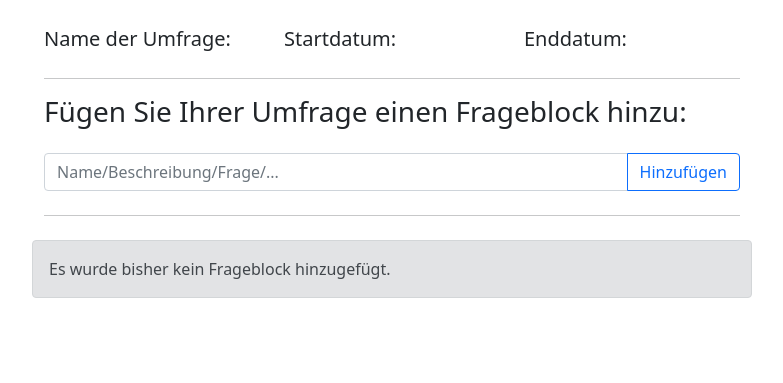
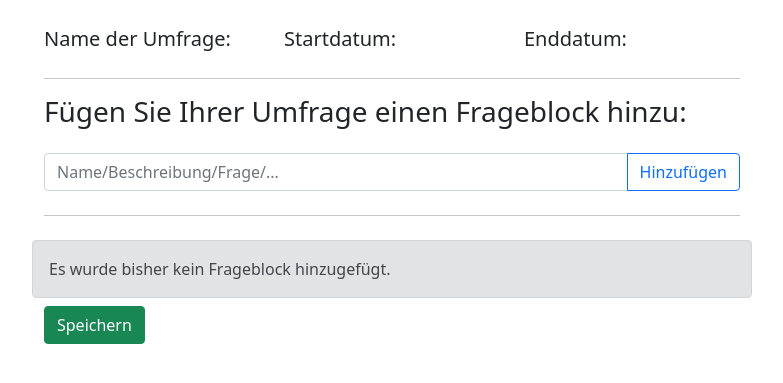
Before and after one commit to pamei07/surveyTool_backend, a Spring Boot app: page /createSurvey/questions in a window 1280 px wide. Shown: the top 383 px of the page, without its empty margins (248-1031 px from the left). Run offline with Spring Boot 4, Linux system fonts and the light colour scheme.

Commit message:
Add button/mapping to save survey

```diff
--- a/src/main/java/iks/surveytool/controller/CreateSurveyController.java
+++ b/src/main/java/iks/surveytool/controller/CreateSurveyController.java
@@ -92,4 +92,11 @@ public class CreateSurveyController {
 
         return "redirect:/createSurvey/questions";
     }
+
+    @PostMapping("/save")
+    public String saveSurvey(@ModelAttribute("survey") Survey survey) {
+        surveyService.addSurvey(survey);
+
+        return "redirect:/";
+    }
 }
--- a/src/main/resources/templates/addQuestions.html
+++ b/src/main/resources/templates/addQuestions.html
@@ -189,6 +189,13 @@
             </div>
         </div>
     </div>
+    <div class="container restrictWidth">
+        <form th:action="@{/createSurvey/save}" th:method="POST">
+            <button type="submit" class="btn btn-success">
+                Speichern
+            </button>
+        </form>
+    </div>
 </section>
 </body>
 </html>
```
